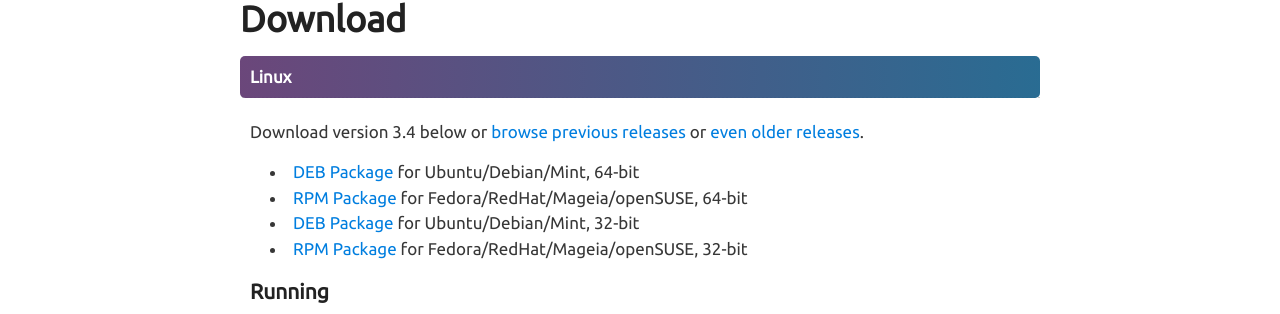
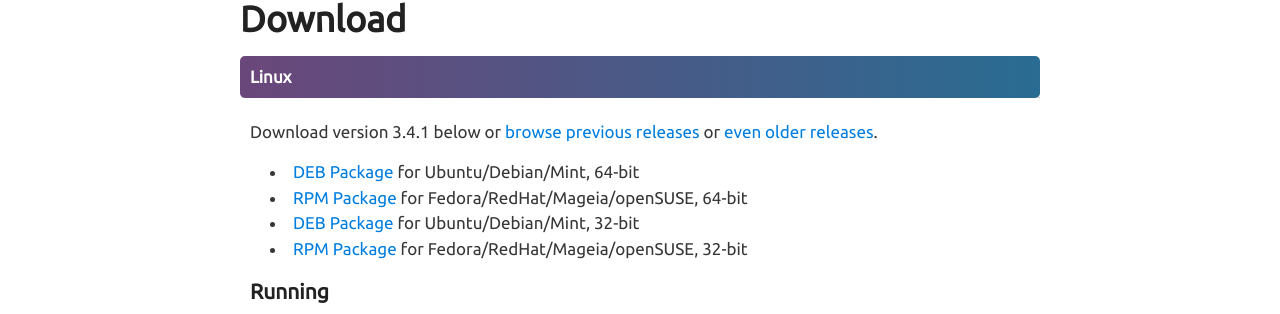
Before and after one commit to angryip/ipscan, a Jekyll site: the page built from download/index.html, in a window 1280 px wide. Shown: the part 310-624 px from the top of the page. Built offline with Jekyll 4.4.1, drawn with Linux system fonts in a browser that asks for light colours.

Commit message:
3.4.1 released

```diff
--- a/_config.yml
+++ b/_config.yml
@@ -1,5 +1,5 @@
 name: Angry IP Scanner
 pygments: true
 url: http://angryip.org
-version: 3.4
+version: 3.4.1
 permalink: /:year/:month/:title.html
```
